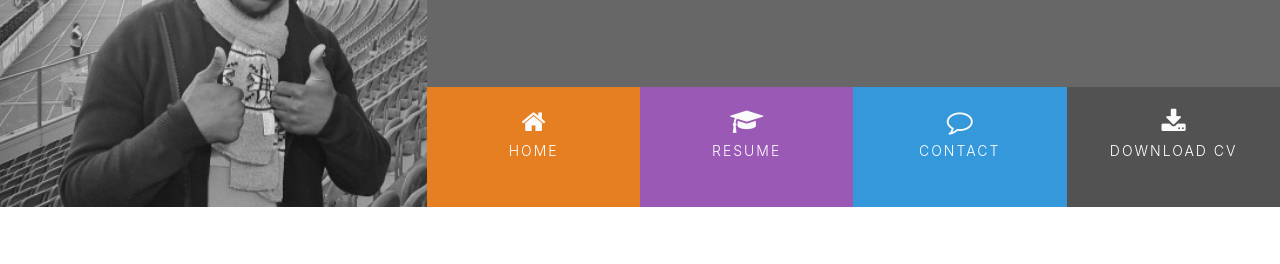
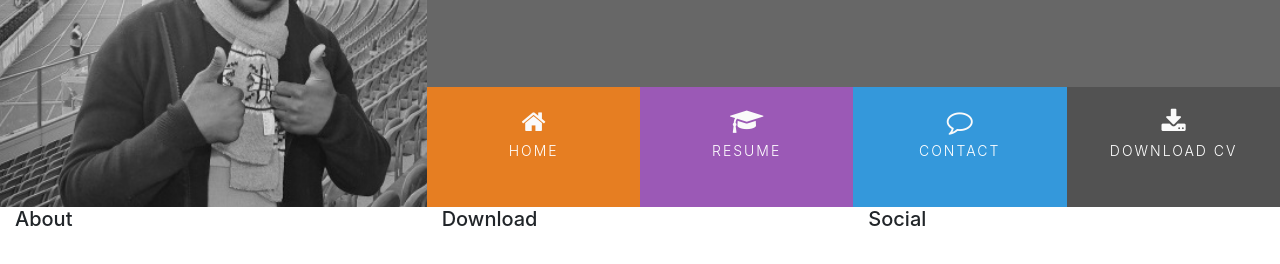
Before and after one commit to Alain2020/resume-project, a plain HTML site: page index.html in a window 1280 px wide. Shown: the part 162-426 px from the top of the page. Drawn offline with nearby package versions, Linux system fonts and the light colour scheme.

Commit message:
Adding information to the footer

```diff
--- a/index.html
+++ b/index.html
@@ -45,7 +45,18 @@
     <section>
 
     </section>
-    <footer>
+    <footer class="container-fluid">
+        <div class="row">
+            <div class="col-sm-4">
+                <h5>About</h5>
+            </div>
+            <div class="col-sm-4">
+                <h5>Download</h5>
+            </div>
+            <div class="col-sm-4">
+                <h5>Social</h5>
+            </div>
+        </div>
 
     </footer>
 </body>
```
